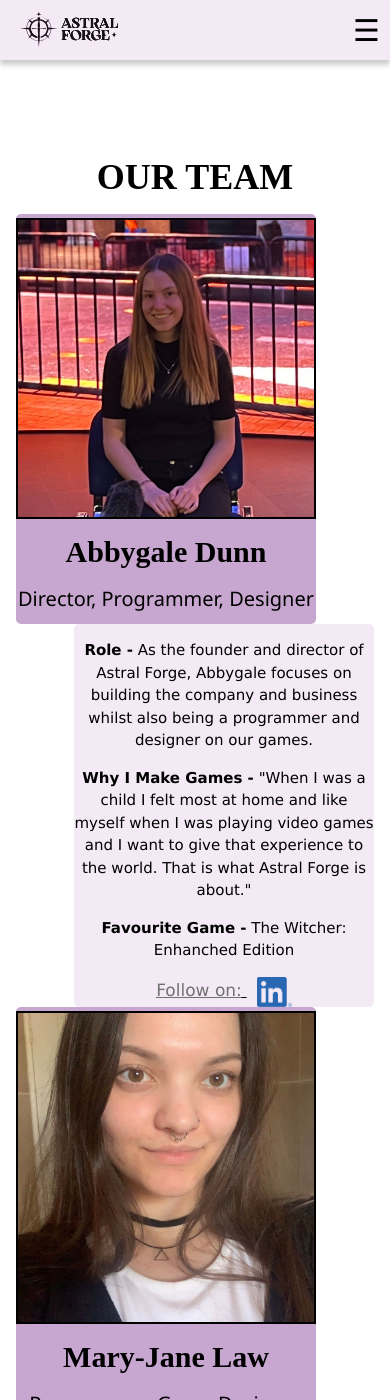
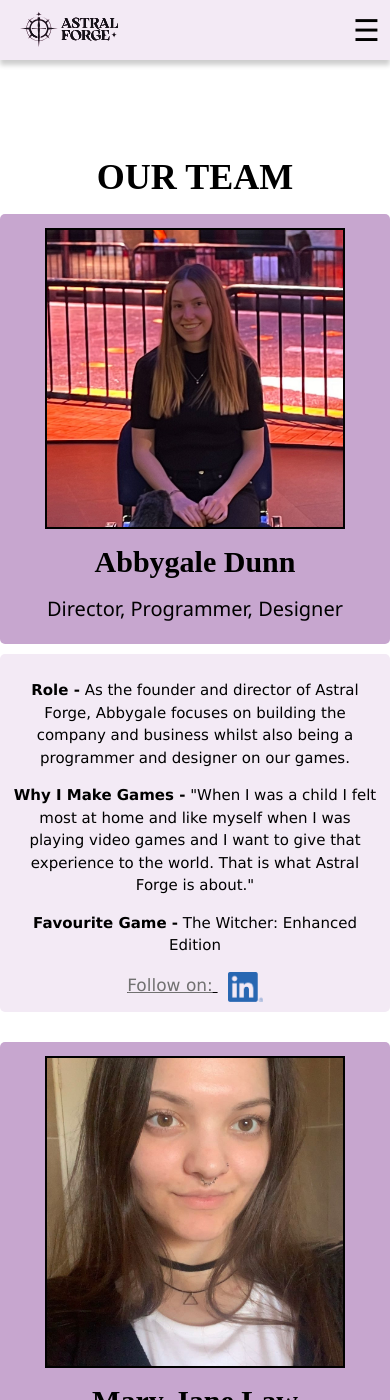
Before and after one commit to TheIslandTiger/AstralForgeWebsite, a Jekyll site: the page built from team.html, in a window 390 px wide and 1400 px high. Built offline with Jekyll 4.4.1, drawn with Linux system fonts in a browser that asks for light colours; nearby versions of some CDN libraries; some web fonts are replaced; some of the changed text lies outside the part shown.

Commit message:
Fix team page

```diff
--- a/css/main.scss
+++ b/css/main.scss
@@ -600,6 +600,67 @@
     border-bottom: var(--color-line) 10px solid;
   }
 
+  /* Team */
+  /* -------------------------------------------------------------------------------------------------------- */
+  .team-row {
+  display: flex;
+  justify-content: space-between;
+  gap: 2%;
+  width: 100%;
+  margin-bottom: 50px;
+  }
+
+  .team-card {
+    width: 32%;
+    box-sizing: border-box;
+  }
+
+  .highlight-box,
+  .highlight-box2 {
+    width: 100%;
+    max-width: none;
+    border-radius: 5px;
+    padding: 10px;
+    box-sizing: border-box;
+  }
+
+  .highlight-box {
+    background-color: #c7a6cf;
+  }
+
+  .highlight-box2 {
+    background-color: #f3eaf5;
+    margin-top: 10px;
+  }
+
+  .teamImage {
+    width: 100%;
+    max-width: 300px;
+    height: auto;
+    border: 2px solid black;
+  }
+
+  .middleImage {
+    width: 100%;
+    height: auto;
+  }
+
+  .socialRow {
+    display: flex;
+    justify-content: center;
+    align-items: center;
+  }
+
+  .socialLink {
+    padding-left: 10px;
+    height: 30px;
+  }
+
+  .teamFollow {
+    font-size: 17px;
+    color: #717171;
+    text-decoration: underline;
+  }
 
   /* Footer */
   /* -------------------------------------------------------------------------------------------------------- */
@@ -676,4 +737,18 @@
       max-width: 100%;
       height: auto;
     }
+
+  .team-row {
+    flex-direction: column;
+    align-items: center;
   }
+
+  .team-card {
+    width: 100%;
+    margin-bottom: 30px;
+  }
+
+  .middle-card {
+    display: none;
+  }
+  }
--- a/team.html
+++ b/team.html
@@ -2,167 +2,347 @@
 layout: page
 ---
 
-<!-- Page Content -->
-<!----------------------------------------------------------------------------- -->
-
 <!-- Page title -->
 <h1 class="w3-center" style="padding-top:80px;"><b>OUR TEAM</b></h1>
 
-  <!-- Team Photos -->
-<div class="w3-row">
-  <div class="w3-col w3-container w3-third">
-    <div class="highlight-box w3-left">
-      <div class="w3-center"><img class="teamImage" src="images/team/Abby.jpg" alt="Abbygale Dunn"></div>
+<!-- ROW 1 -->
+<div class="team-row">
+
+  <!-- Abby -->
+  <div class="team-card">
+    <div class="highlight-box">
+      <div class="w3-center">
+        <img class="teamImage" src="images/team/Abby.jpg" alt="Abbygale Dunn">
+      </div>
+
       <h2 class="w3-center"><b>Abbygale Dunn</b></h2>
       <h4 class="w3-center">Director, Programmer, Designer</h4>
     </div>
-    <div class="highlight-box2 w3-right">
-      <p class="w3-center"><b>Role -</b> As the founder and director of Astral Forge, Abbygale focuses on building the company and business whilst also being a programmer and designer on our games.</p>
-      <p class="w3-center"><b>Why I Make Games -</b> "When I was a child I felt most at home and like myself when I was playing video games and I want to give that experience to the world. That is what Astral Forge is about."</p>
-      <p class="w3-center"><b>Favourite Game -</b> The Witcher: Enhanched Edition</p>
-      <div style="display:flex; justify-content:center; align-items:center;">
-        <a class="teamFollowLink" href="https://www.linkedin.com/in/abbygaledunn/" target="_blank">
+
+    <div class="highlight-box2">
+      <p class="w3-center">
+        <b>Role -</b> As the founder and director of Astral Forge,
+        Abbygale focuses on building the company and business whilst
+        also being a programmer and designer on our games.
+      </p>
+
+      <p class="w3-center">
+        <b>Why I Make Games -</b>
+        "When I was a child I felt most at home and like myself when
+        I was playing video games and I want to give that experience
+        to the world. That is what Astral Forge is about."
+      </p>
+
+      <p class="w3-center">
+        <b>Favourite Game -</b> The Witcher: Enhanced Edition
+      </p>
+
+      <div class="socialRow">
+        <a class="teamFollowLink"
+           href="https://www.linkedin.com/in/abbygaledunn/"
+           target="_blank">
+
           <span class="teamFollow">Follow on:</span>
-          <img class="socialLink" src="images/software/LinkedInLogo.png" alt="LinkedIn logo">
+
+          <img class="socialLink"
+               src="images/software/LinkedInLogo.png"
+               alt="LinkedIn logo">
         </a>
       </div>
     </div>
   </div>
 
-  <div class="w3-col w3-container w3-third teamPlace">
-    <div class="w3-center w3-hide-small"><img src="images/ProtoPlayTeam.jpg" alt="The Team" style="max-height:100%; max-width:100%;"></div>
+  <!-- Middle Image -->
+  <div class="team-card middle-card">
+    <div class="w3-center">
+      <img src="images/ProtoPlayTeam.jpg"
+           alt="The Team"
+           class="middleImage">
+    </div>
   </div>
 
-  <div class="w3-col w3-container w3-third teamPlace">
-    <div class="highlight-box w3-left">
-      <div class="w3-center"><img class="teamImage" src="images/team/Mary.jpg" alt="Mary-Jane Law"></div>
+  <!-- Mary -->
+  <div class="team-card">
+    <div class="highlight-box">
+      <div class="w3-center">
+        <img class="teamImage"
+             src="images/team/Mary.jpg"
+             alt="Mary-Jane Law">
+      </div>
+
       <h2 class="w3-center"><b>Mary-Jane Law</b></h2>
       <h4 class="w3-center">Programmer, Game Designer</h4>
     </div>
-    <div class="highlight-box2 w3-right">
-      <p class="w3-center"><b>Role -</b> Mary-Jane is a designer and programmer for Astral Forge, she creates the games as you know it. The world and feel of the game is due to her imagination and talent.</p>
-      <p class="w3-center"><b>Why I Make Games -</b> "I'm driven by my passion for storytelling and exploring the psychology behind it. I want to make people connect with my projects on a deeper level."</p>
-      <p class="w3-center"><b>Favourite Game -</b> Darkest dungeon II</p>
-      <div style="display:flex; justify-content:center; align-items:center;">
-        <a class="teamFollowLink" href="https://www.linkedin.com/in/maryjanelaw/" target="_blank">
+
+    <div class="highlight-box2">
+      <p class="w3-center">
+        <b>Role -</b> Mary-Jane is a designer and programmer for
+        Astral Forge, she creates the games as you know it.
+      </p>
+
+      <p class="w3-center">
+        <b>Why I Make Games -</b>
+        "I'm driven by my passion for storytelling and exploring the
+        psychology behind it."
+      </p>
+
+      <p class="w3-center">
+        <b>Favourite Game -</b> Darkest Dungeon II
+      </p>
+
+      <div class="socialRow">
+        <a class="teamFollowLink"
+           href="https://www.linkedin.com/in/maryjanelaw/"
+           target="_blank">
+
           <span class="teamFollow">Follow on:</span>
-          <img class="socialLink" src="images/software/LinkedInLogo.png" alt="LinkedIn logo">
-        </a>
-      </div>
-    </div>
-  </div>
-</div>
 
-<!-- NEW ROW -->
-
-<div class="w3-row">
-  <div class="w3-col w3-container w3-third">
-    <div class="highlight-box w3-left">
-      <div class="w3-center"><img class="teamImage" src="images/team/Tommy.jpg" alt="Tommy Doherty"></div>
-      <h2 class="w3-center"><b>Tommy Doherty</b></h2>
-      <h4 class="w3-center">3D Environment Artist, Designer</h4>
-    </div>
-    <div class="highlight-box2 w3-right">
-      <p class="w3-center"><b>Role -</b> Tommy is the 3D artist for Astral Forge. His world is what you experience and explore in our games and each small set dressing is his expert creation.</p>
-      <p class="w3-center"><b>Why I Make Games -</b> "I have always been fascinated by the large open world games that use the environment to tell a story. I want to make games so that I can create those kind of worlds. A game world that feels alive."</p>
-      <p class="w3-center"><b>Favourite Game -</b> Mordhau</p>
-      <div style="display:flex; justify-content:center; align-items:center;">
-        <a class="teamFollowLink" href="https://www.linkedin.com/in/tommy-doherty-72543632b/" target="_blank">
-          <span class="teamFollow">Follow on:</span>
-          <img class="socialLink" src="images/software/LinkedInLogo.png" alt="LinkedIn logo">
+          <img class="socialLink"
+               src="images/software/LinkedInLogo.png"
+               alt="LinkedIn logo">
         </a>
       </div>
     </div>
   </div>
 
-  <div class="w3-col w3-container w3-third teamPlace">
-    <div class="w3-center w3-hide-small"><img src="images/logo/AstralForge_DarkHorizontal.svg" alt="Astral Forge Logo"></div>
-  </div>
-
-  <div class="w3-col w3-container w3-third teamPlace">
-      <div class="highlight-box w3-left">
-      <div class="w3-center"><img class="teamImage" src="images/team/Joe.jpg" alt="Joseph Jefferies"></div>
-      <h2 class="w3-center"><b>Joseph Jefferies</b></h2>
-      <h4 class="w3-center">Animator, Technical Designer</h4>
-    </div>
-    <div class="highlight-box2 w3-right">
-      <p class="w3-center"><b>Role -</b> Joe is our technical animator in Astral Forge. He works on the interactions and movement for our characters and makes the world feel alive.</p>
-      <p class="w3-center"><b>Why I Make Games -</b> "I love the technical side of games, figuring out how a game can be put together to provide an experience that can be unique to each player that plays it.
-        I want to be able to provide that same feeling to others after experiencing it so many times myself."</p>
-      <p class="w3-center"><b>Favourite Game -</b> Hearts of Iron IV</p>
-      <div style="display:flex; justify-content:center; align-items:center;">
-        <a class="teamFollowLink" href="https://www.linkedin.com/in/josephj2004/" target="_blank">
-          <span class="teamFollow">Follow on:</span>
-          <img class="socialLink" src="images/software/LinkedInLogo.png" alt="LinkedIn logo">
-        </a>
-      </div>
-    </div>
-  </div>
 </div>
 
-<!-- NEW ROW -->
-<div class="w3-hide-small row-gap"></div>
+<!-- ROW 2 -->
+<div class="team-row">
 
-<div class="w3-row">
-  <div class="w3-col w3-container w3-third">
-    <div class="highlight-box w3-left">
-      <div class="w3-center"><img class="teamImage" src="images/team/Antony.jpg" alt="Antony Garbett"></div>
-      <h2 class="w3-center"><b>Antony Garbett</b></h2>
-      <h4 class="w3-center">Character Artist</h4>
+  <!-- Tommy -->
+  <div class="team-card">
+    <div class="highlight-box">
+      <div class="w3-center">
+        <img class="teamImage"
+             src="images/team/Tommy.jpg"
+             alt="Tommy Doherty">
+      </div>
+
+      <h2 class="w3-center"><b>Tommy Doherty</b></h2>
+      <h4 class="w3-center">3D Environment Artist, Designer</h4>
     </div>
-    <div class="highlight-box2 w3-right">
-      <p class="w3-center"><b>Role -</b> Antony is our character artist, he makes all of the people and creatures you meet and gives them life and personality.</p>
-      <p class="w3-center"><b>Why I Make Games -</b> "I want to create characters that people identify with and feel deeply about. I want my art and visual storytelling to help inspire and instill that same sense of wonder that games have always given me."</p>
-      <p class="w3-center"><b>Favourite Game -</b> God of War 3</p>
-      <div style="display:flex; justify-content:center; align-items:center;">
-        <a class="teamFollowLink" href="https://uk.linkedin.com/in/antony-garbett-b24671279" target="_blank">
+
+    <div class="highlight-box2">
+      <p class="w3-center">
+        <b>Role -</b> Tommy is the 3D artist for Astral Forge.
+      </p>
+
+      <p class="w3-center">
+        <b>Why I Make Games -</b>
+        "I have always been fascinated by large open world games."
+      </p>
+
+      <p class="w3-center">
+        <b>Favourite Game -</b> Mordhau
+      </p>
+
+      <div class="socialRow">
+        <a class="teamFollowLink"
+           href="https://www.linkedin.com/in/tommy-doherty-72543632b/"
+           target="_blank">
+
           <span class="teamFollow">Follow on:</span>
-          <img class="socialLink" src="images/software/LinkedInLogo.png" alt="LinkedIn logo">
-        </a>
-        <a class="teamFollowLink" href="https://www.artstation.com/antonygarbett9" target="_blank">
-          <img class="socialLink" src="images/software/Artstation.svg" alt="Artstation Logo">
+
+          <img class="socialLink"
+               src="images/software/LinkedInLogo.png"
+               alt="LinkedIn logo">
         </a>
       </div>
     </div>
   </div>
 
-  <div class="w3-col w3-container w3-third teamPlace">
-    <div class="highlight-box w3-left">
-      <div class="w3-center"><img class="teamImage" src="images/team/Ciara.jpg" alt="Ciara Doherty"></div>
-      <h2 class="w3-center"><b>Ciara Doherty</b></h2>
-      <h4 class="w3-center">Concept Artist</h4>
+  <!-- Logo -->
+  <div class="team-card middle-card">
+    <div class="w3-center">
+      <img src="images/logo/AstralForge_DarkHorizontal.svg"
+           alt="Astral Forge Logo"
+           class="middleImage">
     </div>
-    <div class="highlight-box2 w3-right">
-      <p class="w3-center"><b>Role -</b> Ciara is our concept artist, she designs everything big and small. Her visions are what you see, explore, and interact with throughout.</p>
-      <p class="w3-center"><b>Why I Make Games -</b> "Video games are an extraordinary way for an artists work to come alive. I want to show how the creativity and passion I have for gaming is reflected in my work."</p>
-      <p class="w3-center"><b>Favourite Game -</b> Baldur's Gate 3</p>
-      <div style="display:flex; justify-content:center; align-items:center;">
-        <a class="teamFollowLink" href="https://www.linkedin.com/in/ciara-doherty-832491231/" target="_blank">
+  </div>
+
+  <!-- Joe -->
+  <div class="team-card">
+    <div class="highlight-box">
+      <div class="w3-center">
+        <img class="teamImage"
+             src="images/team/Joe.jpg"
+             alt="Joseph Jefferies">
+      </div>
+
+      <h2 class="w3-center"><b>Joseph Jefferies</b></h2>
+      <h4 class="w3-center">Animator, Technical Designer</h4>
+    </div>
+
+    <div class="highlight-box2">
+      <p class="w3-center">
+        <b>Role -</b> Joe is our technical animator.
+      </p>
+
+      <p class="w3-center">
+        <b>Why I Make Games -</b>
+        "I love the technical side of games."
+      </p>
+
+      <p class="w3-center">
+        <b>Favourite Game -</b> Hearts of Iron IV
+      </p>
+
+      <div class="socialRow">
+        <a class="teamFollowLink"
+           href="https://www.linkedin.com/in/josephj2004/"
+           target="_blank">
+
           <span class="teamFollow">Follow on:</span>
-          <img class="socialLink" src="images/software/LinkedInLogo.png" alt="LinkedIn logo">
+
+          <img class="socialLink"
+               src="images/software/LinkedInLogo.png"
+               alt="LinkedIn logo">
         </a>
       </div>
     </div>
   </div>
 
-  <div class="w3-col w3-container w3-third teamPlace">
-    <div class="highlight-box w3-left">
-      <div class="w3-center"><img class="teamImage" src="images/team/Owen.jpg" alt="Owen Stocking"></div>
-      <h2 class="w3-center"><b>Owen Stocking</b></h2>
-      <h4 class="w3-center">VFX Artist, Technical Artist</h4>
+</div>
+
+<!-- ROW 3 -->
+<div class="team-row">
+
+  <!-- Antony -->
+  <div class="team-card">
+    <div class="highlight-box">
+      <div class="w3-center">
+        <img class="teamImage"
+             src="images/team/Antony.jpg"
+             alt="Antony Garbett">
+      </div>
+
+      <h2 class="w3-center"><b>Antony Garbett</b></h2>
+      <h4 class="w3-center">Character Artist</h4>
     </div>
-    <div class="highlight-box2 w3-right">
-      <p class="w3-center"><b>Role -</b> Owen is our technical artist specialising in VFX. He adds the magic to the worlds and makes sure you feel each movement.</p>
-      <p class="w3-center"><b>Why I Make Games -</b> "I grew up playing games and I’ve always been a film and TV fanatic. Those stories shaped my life and made me want to be part of that world. Working in the games industry offers that creative freedom, strong storytelling and narrative depth that I love"</p>
-      <p class="w3-center"><b>Favourite Game -</b> God of War Ragnarök</p>
-      <div style="display:flex; justify-content:center; align-items:center;">
-        <a class="teamFollowLink" href="https://www.linkedin.com/in/owen-stocking-8217531b8/" target="_blank">
+
+    <div class="highlight-box2">
+      <p class="w3-center">
+        <b>Role -</b> Antony is our character artist.
+      </p>
+
+      <p class="w3-center">
+        <b>Why I Make Games -</b>
+        "I want to create characters people identify with."
+      </p>
+
+      <p class="w3-center">
+        <b>Favourite Game -</b> God of War 3
+      </p>
+
+      <div class="socialRow">
+        <a class="teamFollowLink"
+           href="https://uk.linkedin.com/in/antony-garbett-b24671279"
+           target="_blank">
+
           <span class="teamFollow">Follow on:</span>
-          <img class="socialLink" src="images/software/LinkedInLogo.png" alt="LinkedIn logo">
+
+          <img class="socialLink"
+               src="images/software/LinkedInLogo.png"
+               alt="LinkedIn logo">
+        </a>
+
+        <a class="teamFollowLink"
+           href="https://www.artstation.com/antonygarbett9"
+           target="_blank">
+
+          <img class="socialLink"
+               src="images/software/Artstation.svg"
+               alt="Artstation logo">
         </a>
       </div>
     </div>
   </div>
+
+  <!-- Ciara -->
+  <div class="team-card">
+    <div class="highlight-box">
+      <div class="w3-center">
+        <img class="teamImage"
+             src="images/team/Ciara.jpg"
+             alt="Ciara Doherty">
+      </div>
+
+      <h2 class="w3-center"><b>Ciara Doherty</b></h2>
+      <h4 class="w3-center">Concept Artist</h4>
+    </div>
+
+    <div class="highlight-box2">
+      <p class="w3-center">
+        <b>Role -</b> Ciara is our concept artist.
+      </p>
+
+      <p class="w3-center">
+        <b>Why I Make Games -</b>
+        "Video games are an extraordinary way for art to come alive."
+      </p>
+
+      <p class="w3-center">
+        <b>Favourite Game -</b> Baldur's Gate 3
+      </p>
+
+      <div class="socialRow">
+        <a class="teamFollowLink"
+           href="https://www.linkedin.com/in/ciara-doherty-832491231/"
+           target="_blank">
+
+          <span class="teamFollow">Follow on:</span>
+
+          <img class="socialLink"
+               src="images/software/LinkedInLogo.png"
+               alt="LinkedIn logo">
+        </a>
+      </div>
+    </div>
+  </div>
+
+  <!-- Owen -->
+  <div class="team-card">
+    <div class="highlight-box">
+      <div class="w3-center">
+        <img class="teamImage"
+             src="images/team/Owen.jpg"
+             alt="Owen Stocking">
+      </div>
+
+      <h2 class="w3-center"><b>Owen Stocking</b></h2>
+      <h4 class="w3-center">VFX Artist, Technical Artist</h4>
+    </div>
+
+    <div class="highlight-box2">
+      <p class="w3-center">
+        <b>Role -</b> Owen is our technical artist specialising in VFX.
+      </p>
+
+      <p class="w3-center">
+        <b>Why I Make Games -</b>
+        "I grew up playing games and I’ve always loved storytelling."
+      </p>
+
+      <p class="w3-center">
+        <b>Favourite Game -</b> God of War Ragnarök
+      </p>
+
+      <div class="socialRow">
+        <a class="teamFollowLink"
+           href="https://www.linkedin.com/in/owen-stocking-8217531b8/"
+           target="_blank">
+
+          <span class="teamFollow">Follow on:</span>
+
+          <img class="socialLink"
+               src="images/software/LinkedInLogo.png"
+               alt="LinkedIn logo">
+        </a>
+      </div>
+    </div>
+  </div>
+
 </div>
 
 <br>
```
